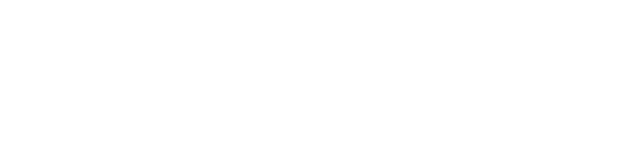
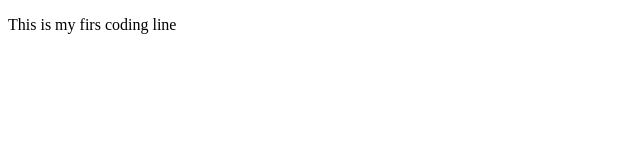
Before and after one commit to joan3617/Git_Github, a plain HTML site: page index.html in a window 1280 px wide. Shown: the whole page, without its empty margins (0-640 px from the left). Drawn offline with Linux system fonts and the light colour scheme.

Commit message:
modified my index.html file

```diff
--- a/index.html
+++ b/index.html
@@ -6,6 +6,6 @@
     <title>Document</title>
 </head>
 <body>
-
+    <p>This is my firs coding line</p>
 </body>
 </html>
```
